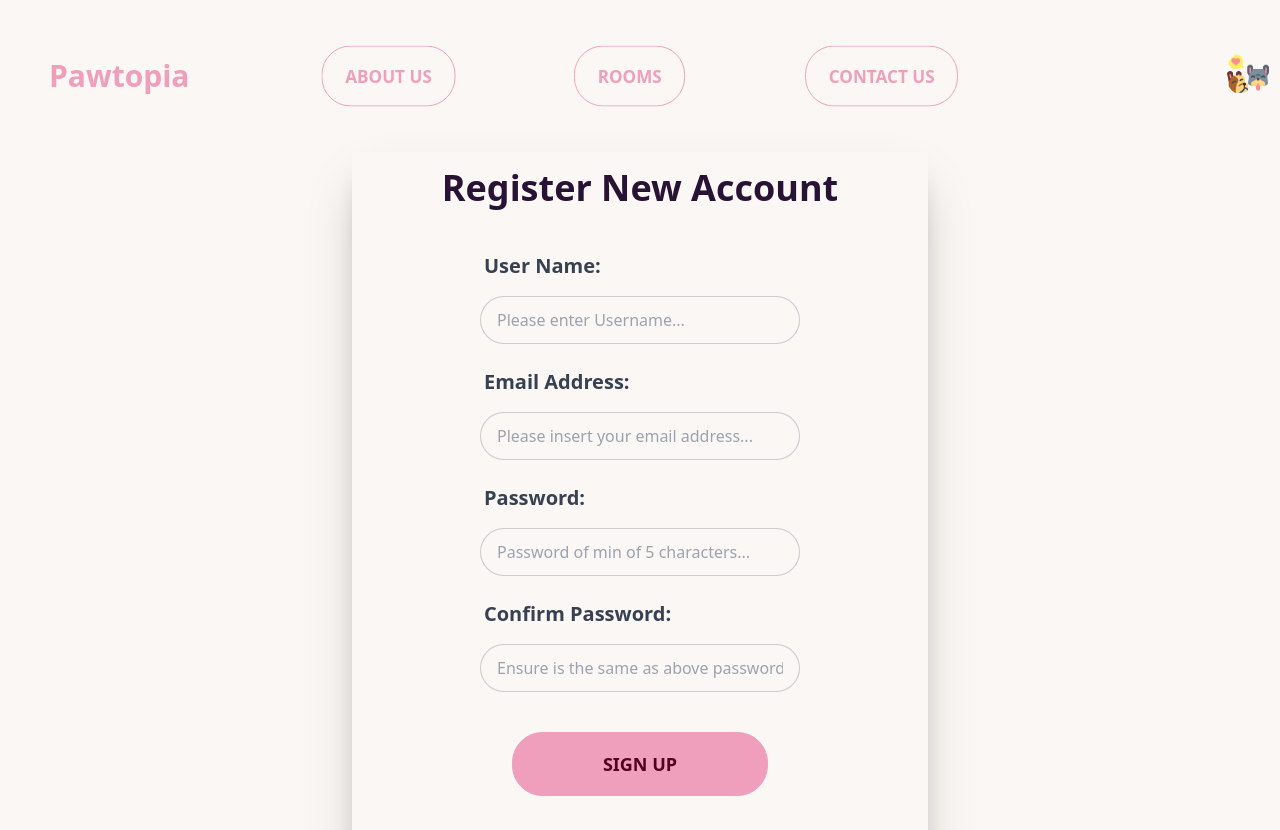
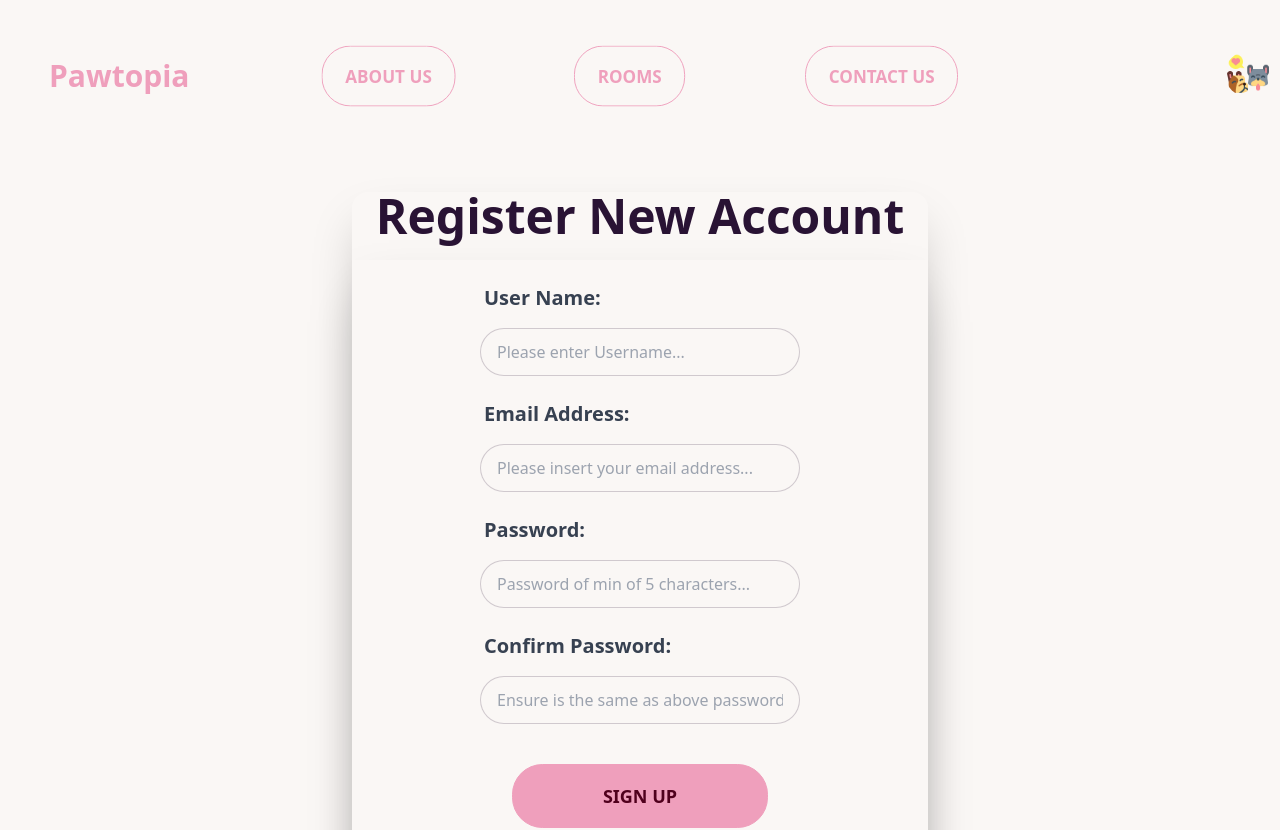
Before and after one commit to May-Moe-Oo/Pawtopia, a React (Vite) app: page /users/signup in a window 1280 px wide. Shown: the top 830 px of the page. Built offline with nearby package versions, Linux system fonts and the light colour scheme.

Commit message:
Css update 5

```diff
--- a/src/components/RoomPgCarousel/RoomPgCarousel.jsx
+++ b/src/components/RoomPgCarousel/RoomPgCarousel.jsx
@@ -2,7 +2,7 @@ import React from 'react';
 import comfy from '../../images/rooms/comfy.png';
 import vacation from '../../images/rooms/vacation.jpg';
 import playground from '../../images/rooms/playground.jpg';
-import Dailywalk from '../../images/rooms/dailywalk.png';
+import Dailywalk from '../../images/rooms/Dailywalk.png';
 import ThreePoolDogs from '../../images/rooms/ThreePoolDogs.jpg';
 
 function RoomPgCarousel() {
--- a/src/pages/AuthPage/LoginForm.jsx
+++ b/src/pages/AuthPage/LoginForm.jsx
@@ -47,7 +47,7 @@ function LoginForm({setUser}) {
                     <h1 className="text-5xl font-bold">Login now!</h1>
                 </div>
 
-                <div className="card flex-shrink-0 w-full max-w-sm shadow-2xl bg-base-100">
+                <div className="card flex-shrink-0 w-full max-w-xl shadow-2xl bg-base-100">
                     <div className="card-body">
                         <div className="form-control">
                             <label className="label label-text text-xl text-gray-700 font-bold mb-2"> Email </label>
--- a/src/pages/AuthPage/SignUpForm.jsx
+++ b/src/pages/AuthPage/SignUpForm.jsx
@@ -35,7 +35,7 @@ function SignUpForm({ setUser }) {
     })
       .then((response) => response.json())
       .then((data) => console.log( data ));
-      console.log("Sign up is submitted");
+      // console.log("Sign up is submitted");
       navigate('/users/login');
   };
 
@@ -44,17 +44,17 @@ function SignUpForm({ setUser }) {
       ...state,
       [event.target.name]: event.target.value, userRole:"user"
     });
-    console.log(state);
+    // console.log(state);
   };
 
   return (
-    <div className="form-container ">
-      <form onSubmit={handleSubmit} className="card w-full max-w-xl bg-base-100 shadow-xl mx-20">
+    <div className="form-container my-10">
+      <form onSubmit={handleSubmit} className="card place-items-center w-full max-w-xl bg-base-100 shadow-2xl mx-20">
+        <h1 className="card-title text-5xl font-bold text-gray-1000 mb-5 ">Register New Account</h1>
         <div className="w-full max-w-xl shadow-2xl bg-base-100">
-        <div className="hero-content flex-col lg:flex">
-            <h1 className="card-title text-4xl font-bold text-gray-1000 mb-5">Register New Account</h1>
+
+        <div className="hero-content flex-col lg:flex ">
             {error}
-
             <div className="form-control w-full max-w-xs">
               <label className="label label-text text-xl text-gray-700 font-bold mb-2"> User Name: </label>
               <input
@@ -125,7 +125,6 @@ function SignUpForm({ setUser }) {
 
             <div className="text-center lg:text-left">
               <p className="py-5 px-5"> If you have a registered account, kindly <span className="link-secondary"> <Link to={`/users/login`}> Sign in </Link> </span>  using your email address.
-              {/* create is a clickable link that lead to login page  */}
               </p>
             </div>
 
--- a/src/pages/AuthPage/signUpForm.css
+++ b/src/pages/AuthPage/signUpForm.css
@@ -4,3 +4,7 @@
     align-items: flex-start;
     height: 100vh;
 }
+
+.card {
+  box-shadow: 0 4px 6px -1px rgba(0, 0, 0, 0.1), 0 2px 4px -1px rgba(0, 0, 0, 0.06);
+}
```
